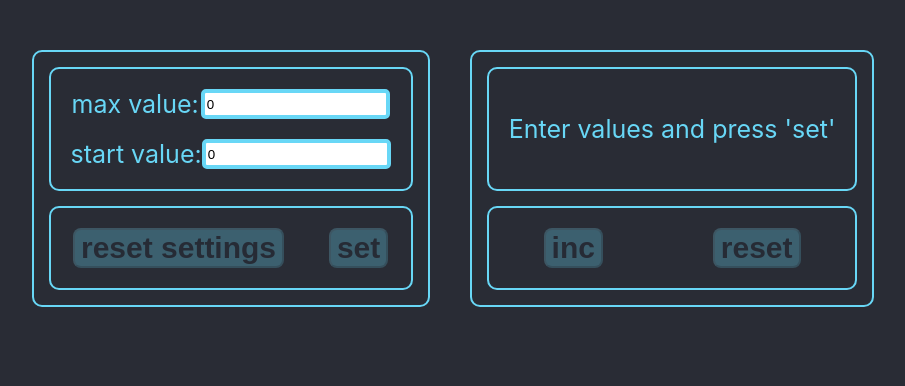
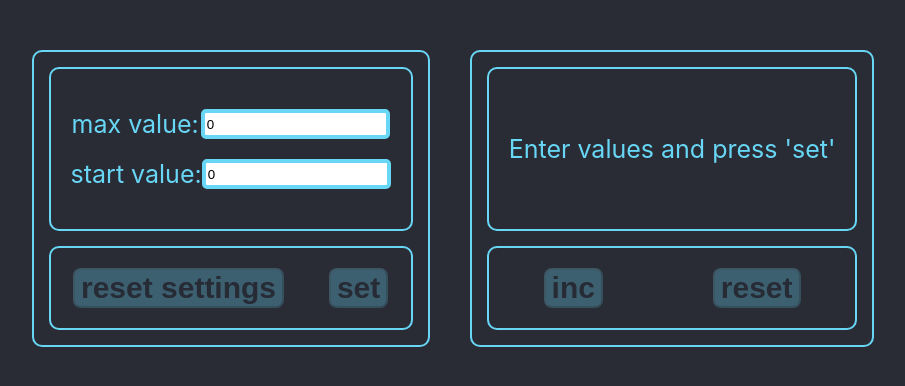
Before and after one commit to kaskodim/counter2-it-incubator, a React (Create React App) app: page / in a window 1280 px wide. Shown: the top 386 px of the page, without its empty margins (187-1092 px from the left). Built offline with nearby package versions, Linux system fonts and the light colour scheme.

Commit message:
working version without styles8

```diff
--- a/src/components/SettingsBlock/styles.ts
+++ b/src/components/SettingsBlock/styles.ts
@@ -14,4 +14,7 @@ export const Input = styled.input<{ status: StatusType }>`
     background-color: ${props => props.status === 'error' ? ERROR_COLOR_TRANSPARENT : ''};
     border: 4px solid ${props => props.status === 'error' ? ERROR_COLOR : PRIMARY_COLOR};
 
+}
+
+
 `
--- a/src/components/Сounter/styles.ts
+++ b/src/components/Сounter/styles.ts
@@ -22,7 +22,7 @@ export const Box = styled.div`
 `
 
 export const BoxScreen = styled.span`
-
+    min-height: 120px;
     padding: 20px;
     border: 2px solid ${PRIMARY_COLOR};
     border-radius: 10px;
```
